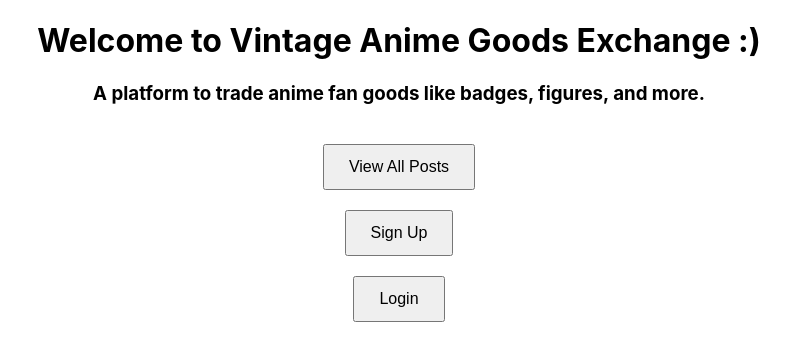
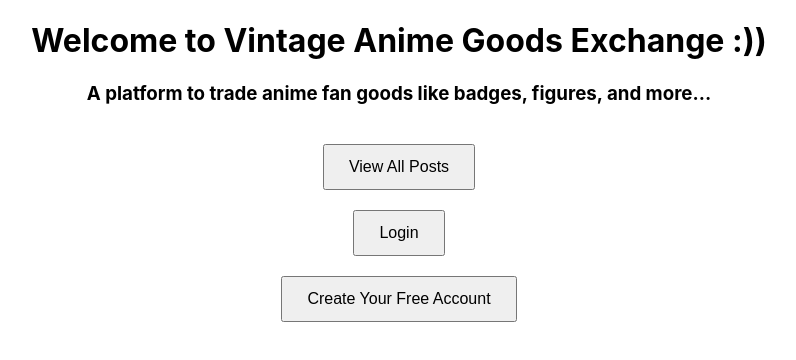
Before and after one commit to diweic/ProjectVAGE, a React (Create React App) app in the folder client/: page / in a window 1280 px wide. Shown: the top 360 px of the page, without its empty margins (241-1037 px from the left). Built offline with nearby package versions, Linux system fonts and the light colour scheme.

Commit message:
updated button text, more clear navigations now

```diff
--- a/client/src/Home.jsx
+++ b/client/src/Home.jsx
@@ -6,15 +6,15 @@ function Home() {
 
   return (
     <div>
-      <h1>Welcome to Vintage Anime Goods Exchange :)</h1>
-      <h3>A platform to trade anime fan goods like badges, figures, and more.</h3>
+      <h1>Welcome to Vintage Anime Goods Exchange :))</h1>
+      <h3> A platform to trade anime fan goods like badges, figures, and more...</h3>
 
       <br />
       <button onClick={() => navigate('/posts')}>View All Posts</button>
       <br /><br />
-      <button onClick={() => navigate('/signup')}>Sign Up</button>
+      <button onClick={() => navigate('/login')}>Login</button>
       <br /><br />
-      <button onClick={() => navigate('/login')}>Login</button>
+      <button onClick={() => navigate('/signup')}>Create Your Free Account</button>
     </div>
   );
 }
--- a/client/src/Login.jsx
+++ b/client/src/Login.jsx
@@ -62,7 +62,7 @@ function Login() {
       </form>
 
       <br />
-      <button onClick={() => navigate('/signup')}>Create an Account</button>
+      <button onClick={() => navigate('/signup')}>Create Your Free Account</button>
       <br /><br />
       <button onClick={() => navigate('/posts')}>View All Posts</button>
     </div>
--- a/client/src/Signup.jsx
+++ b/client/src/Signup.jsx
@@ -79,7 +79,7 @@ function Signup() {
           required
         /><br /><br />
 
-        <button type="submit">Sign Up</button>
+        <button type="submit">Create Account</button>
       </form>
 
       <br />
```
